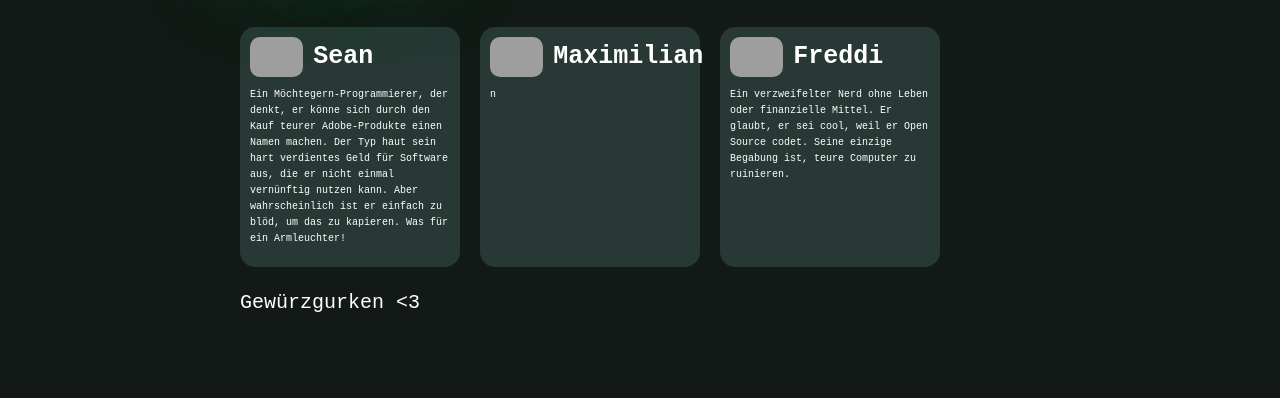
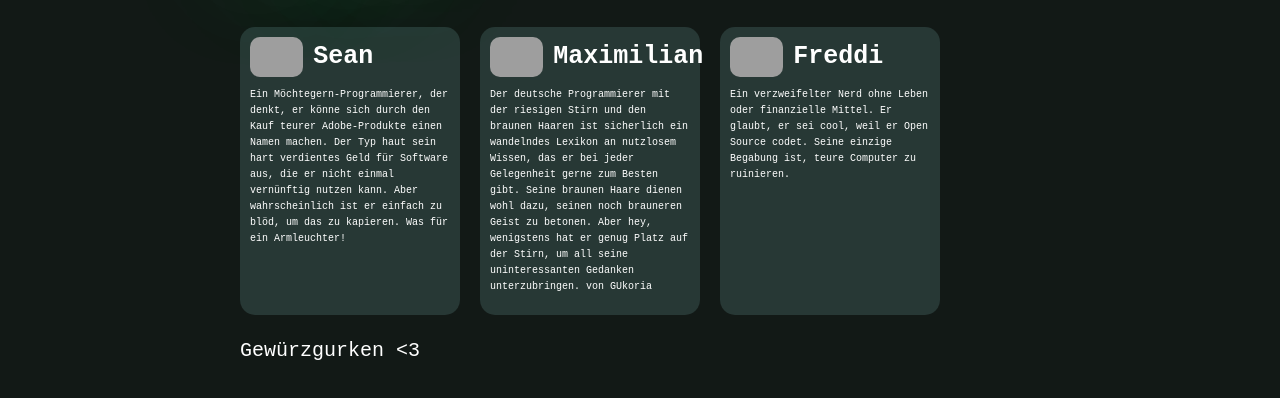
Before and after one commit to gurkenparty/website, an Astro site: page / in a window 1280 px wide. Shown: the part 202-600 px from the top of the page. Built offline with nearby package versions, Linux system fonts and the light colour scheme; Astro itself is replaced by a stand-in of ours; grey boxes are pictures that could not be loaded.

Commit message:
füge beschreibung hinzu

```diff
--- a/src/pages/index.astro
+++ b/src/pages/index.astro
@@ -27,7 +27,7 @@ import CardRow from "../components/CardRow.astro";
 			/>
 			<Card
 				title="Maximilian"
-				description="n"
+				description="Der deutsche Programmierer mit der riesigen Stirn und den braunen Haaren ist sicherlich ein wandelndes Lexikon an nutzlosem Wissen, das er bei jeder Gelegenheit gerne zum Besten gibt. Seine braunen Haare dienen wohl dazu, seinen noch brauneren Geist zu betonen. Aber hey, wenigstens hat er genug Platz auf der Stirn, um all seine uninteressanten Gedanken unterzubringen. von GUkoria"
 				avatar="https://media1.tenor.com/m/UA_5IIT8oa0AAAAC/horse2legs.gif"
 			/>
 			<Card
```
